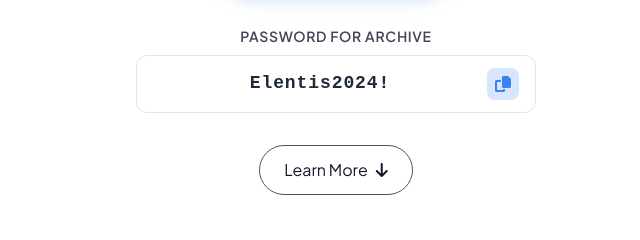
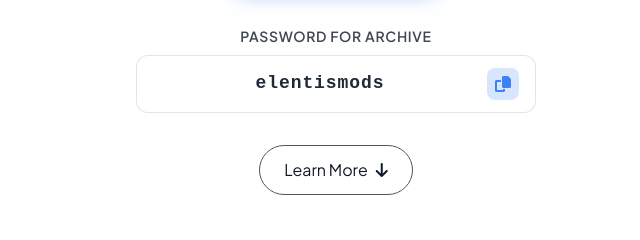
Before and after one commit to t100t/Elentis, a plain HTML site: page index.html in a window 1280 px wide. Shown: the part 434-674 px from the top of the page, 304-944 px from the left. Drawn offline with nearby package versions, Linux system fonts and the light colour scheme.

Commit message:
Update index.html

```diff
--- a/index.html
+++ b/index.html
@@ -458,7 +458,7 @@
                 <div class="password-container" data-aos="fade-up" data-aos-delay="400">
                     <span class="password-label">Password for Archive</span>
                     <div class="password-box" id="password-box">
-                        <span class="password-text" id="password-text">Elentis2024!</span>
+                        <span class="password-text" id="password-text">elentismods</span>
                         <button class="copy-button" id="copy-button" title="Copy password">
                             <i class="fas fa-copy"></i>
                         </button>
```
